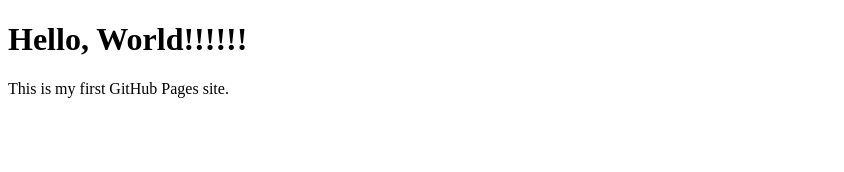
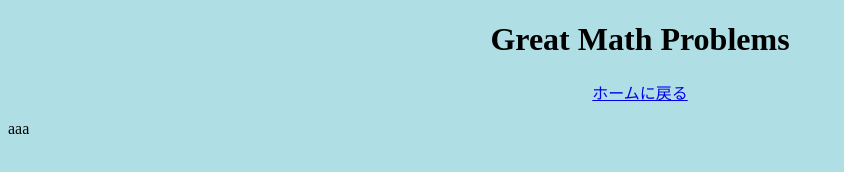
Before and after one commit to daiki-0930/my-project, a plain HTML site: page index.html in a window 1280 px wide. Shown: the whole page, without its empty margins (0-844 px from the left). Drawn offline with Linux system fonts and the light colour scheme.

Commit message:
Update .gitignore and index.html, add index.css

```diff
--- /dev/null
+++ b/index.css
@@ -0,0 +1,13 @@
+body {
+    background-color: #afdfe4
+}
+
+.left {
+    text-align: left;
+}
+.center {
+    text-align: center
+}
+.right {
+    text-align: right;
+}
--- a/index.html
+++ b/index.html
@@ -2,10 +2,13 @@
 <!DOCTYPE html>
 <html>
 <head>
-    <title>My First GitHub Page</title>
+    <title></title>
+    <link href="index.css" rel="stylesheet">
 </head>
 <body>
-    <h1>Hello, World!!!!!!</h1>
-    <p>This is my first GitHub Pages site.</p>
+    <h1 class="center">Great Math Problems</h1>
+    <p class="center"><a href="https://daiki-0930.github.io/my-project/">ホームに戻る</a></p>
+    <p>aaa</p>
 </body>
+
 </html>
```
Also changed, not shown: 1 other file.
